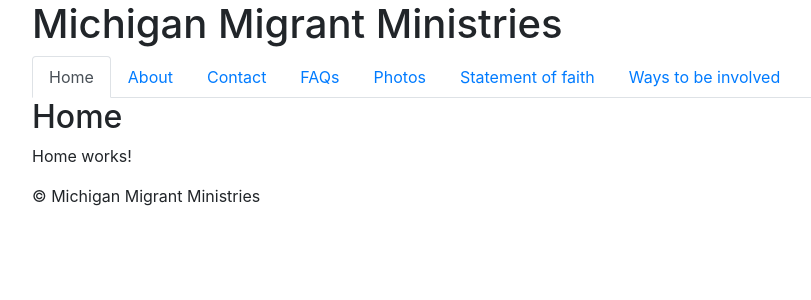
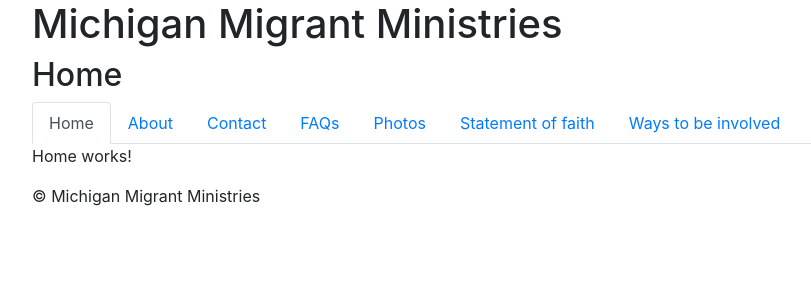
Before and after one commit to michigan-migrant-ministries/website, a Jekyll site: the page built from _pages/index.md, in a window 1280 px wide. Shown: the top 300 px of the page, without its empty margins (53-864 px from the left). Built offline with Jekyll 4.4.1, drawn with Linux system fonts in a browser that asks for light colours.

Commit message:
Tweak navigation again

```diff
--- a/_layouts/default.html
+++ b/_layouts/default.html
@@ -15,6 +15,7 @@
       <div class="row">
         <div class="col">
           <h1>{{ site.organization }}</h1>
+          <h2>{{ page.title }}</h2>
         </div>
       </div>
 
@@ -56,14 +57,6 @@
         </div>
       </div>
 
-      <div class="row">
-        <div class="col">
-          <h2>
-            {{ page.title }}
-          </h2>
-        </div>
-      </div>
-
       <section>
         {{ content }}
       </section>
```
